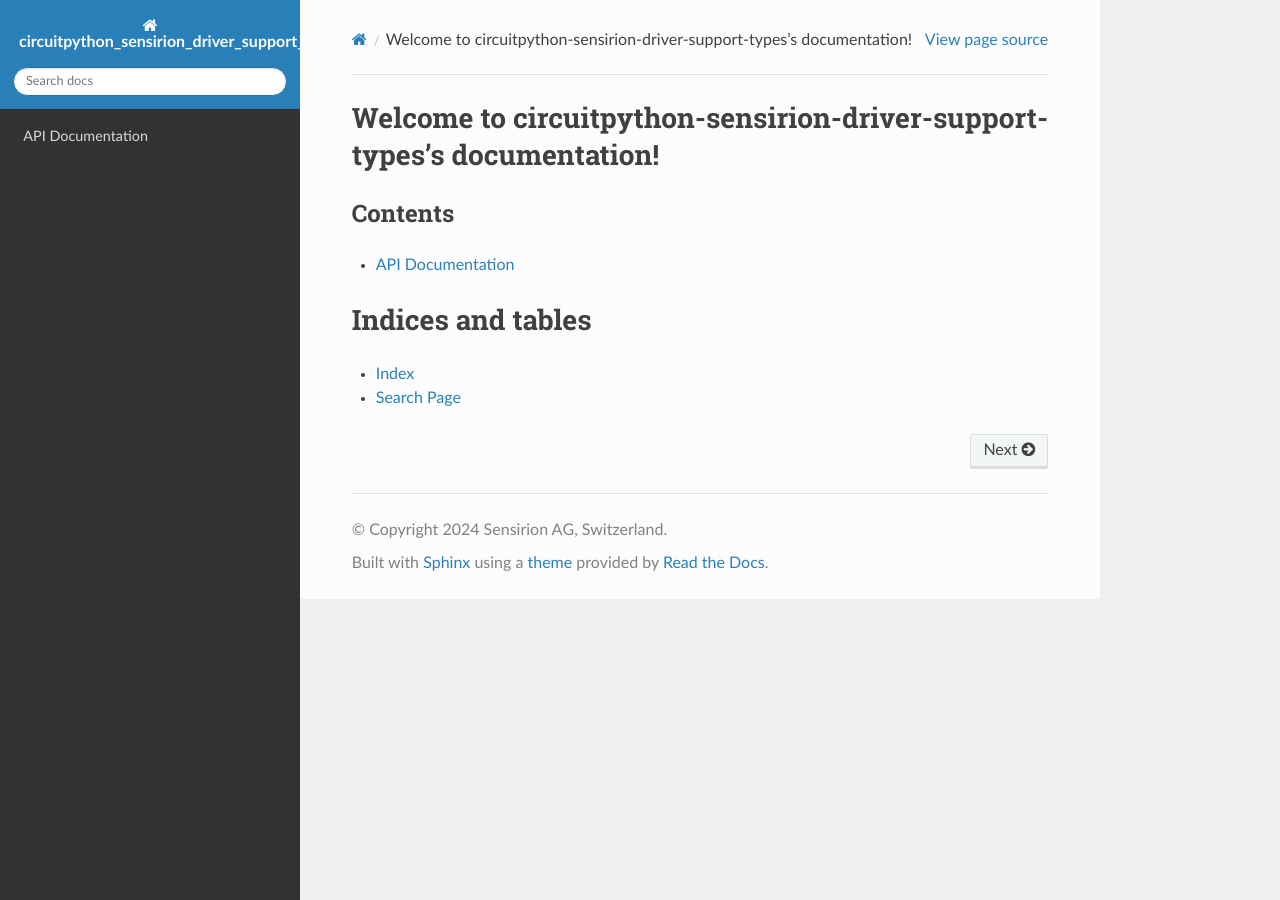
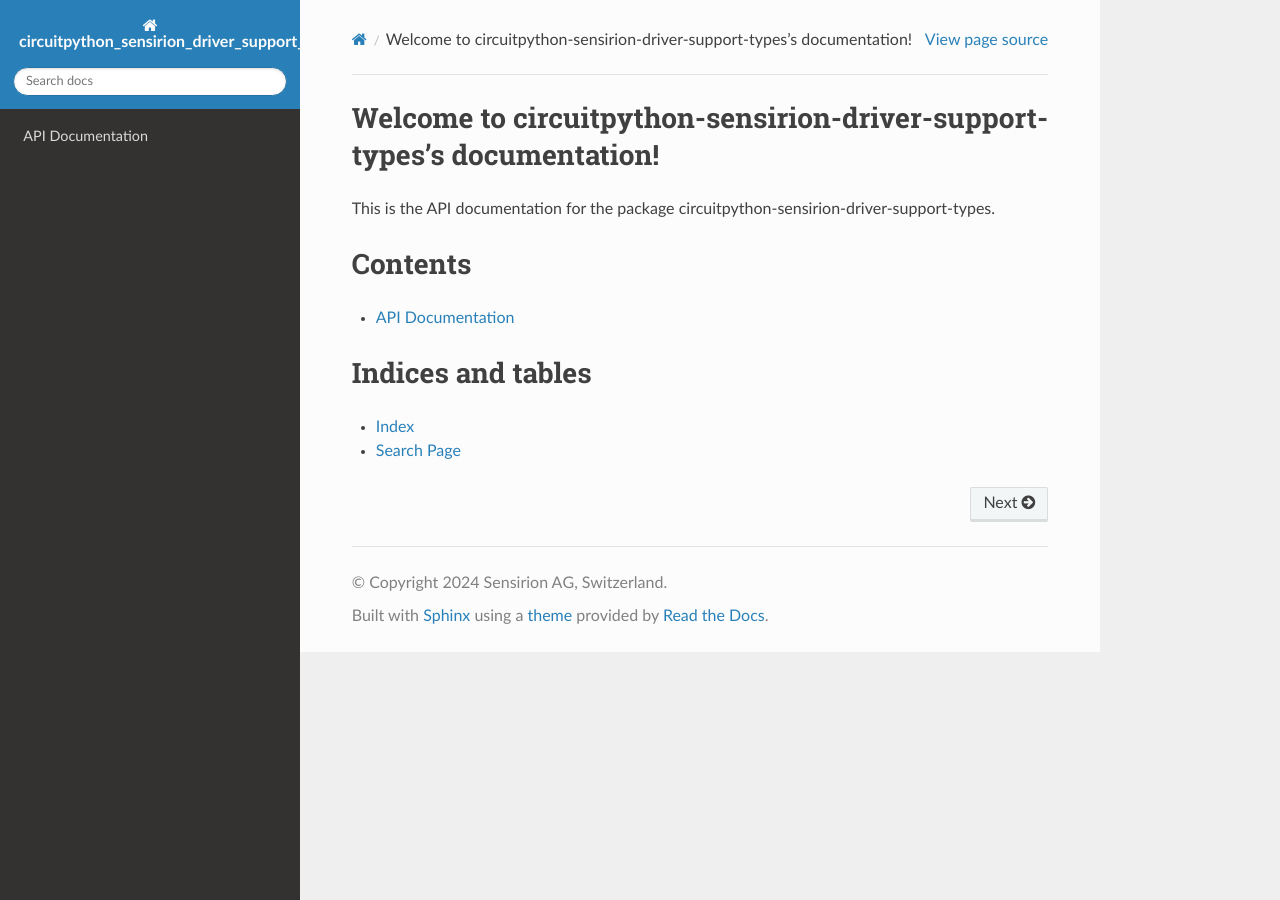
Before and after one commit to tyeth/circuitpython-sensirion-driver-support-types, a Sphinx documentation site: the page built from docs/index.rst, in a window 1280 px wide. Built offline with Sphinx 7.4.7 and the Read the Docs theme 3.1.0, drawn with Linux system fonts in a browser that asks for light colours.

Commit message:
docs tweaks

```diff
--- a/docs/index.rst
+++ b/docs/index.rst
@@ -1,11 +1,12 @@
 Welcome to circuitpython-sensirion-driver-support-types's documentation!
-==========================================================
+========================================================================
+
+This is the API documentation for the package circuitpython-sensirion-driver-support-types.
 
 Contents
---------
+========
 
 .. toctree::
-   :maxdepth: 2
 
    api
 
```
